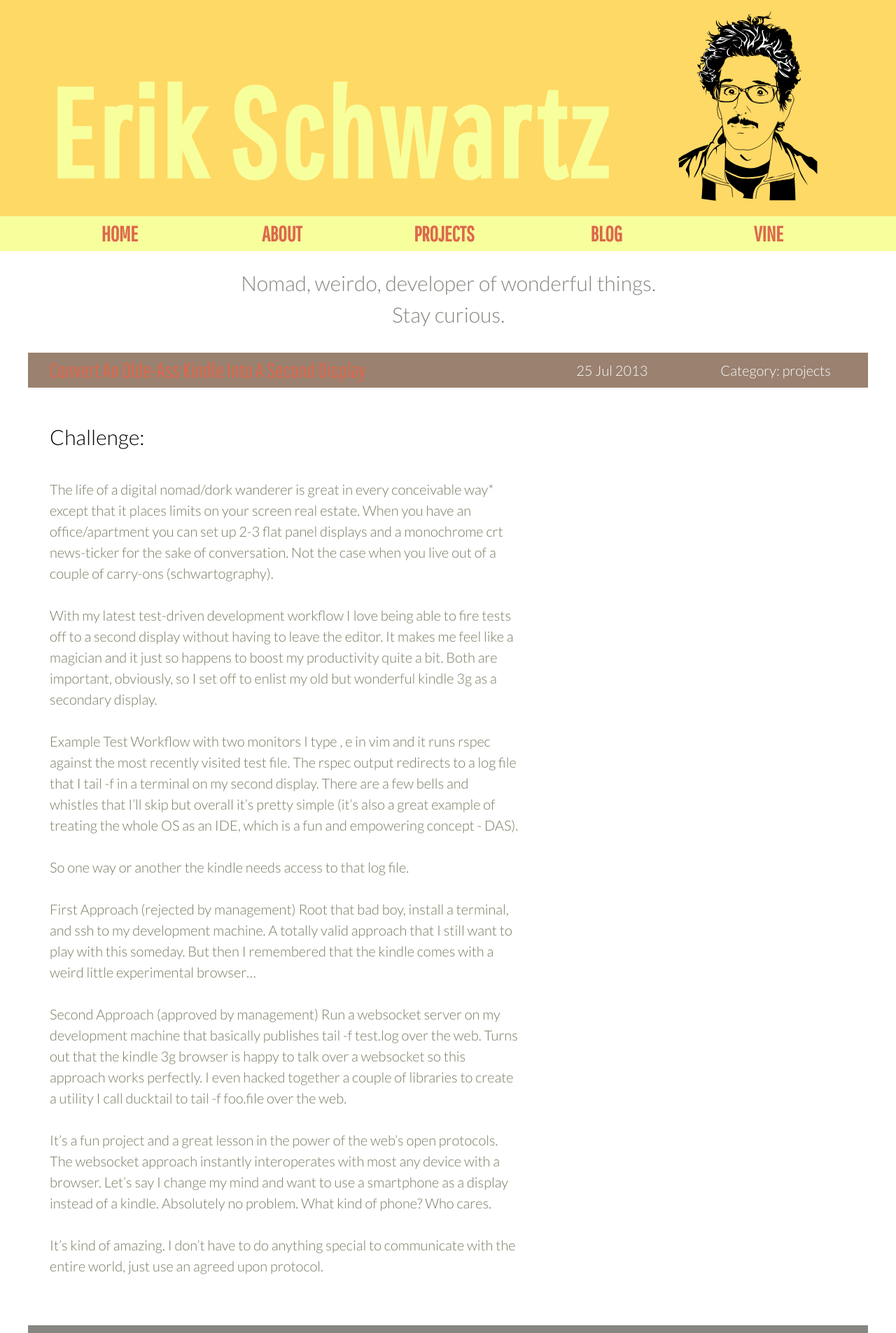
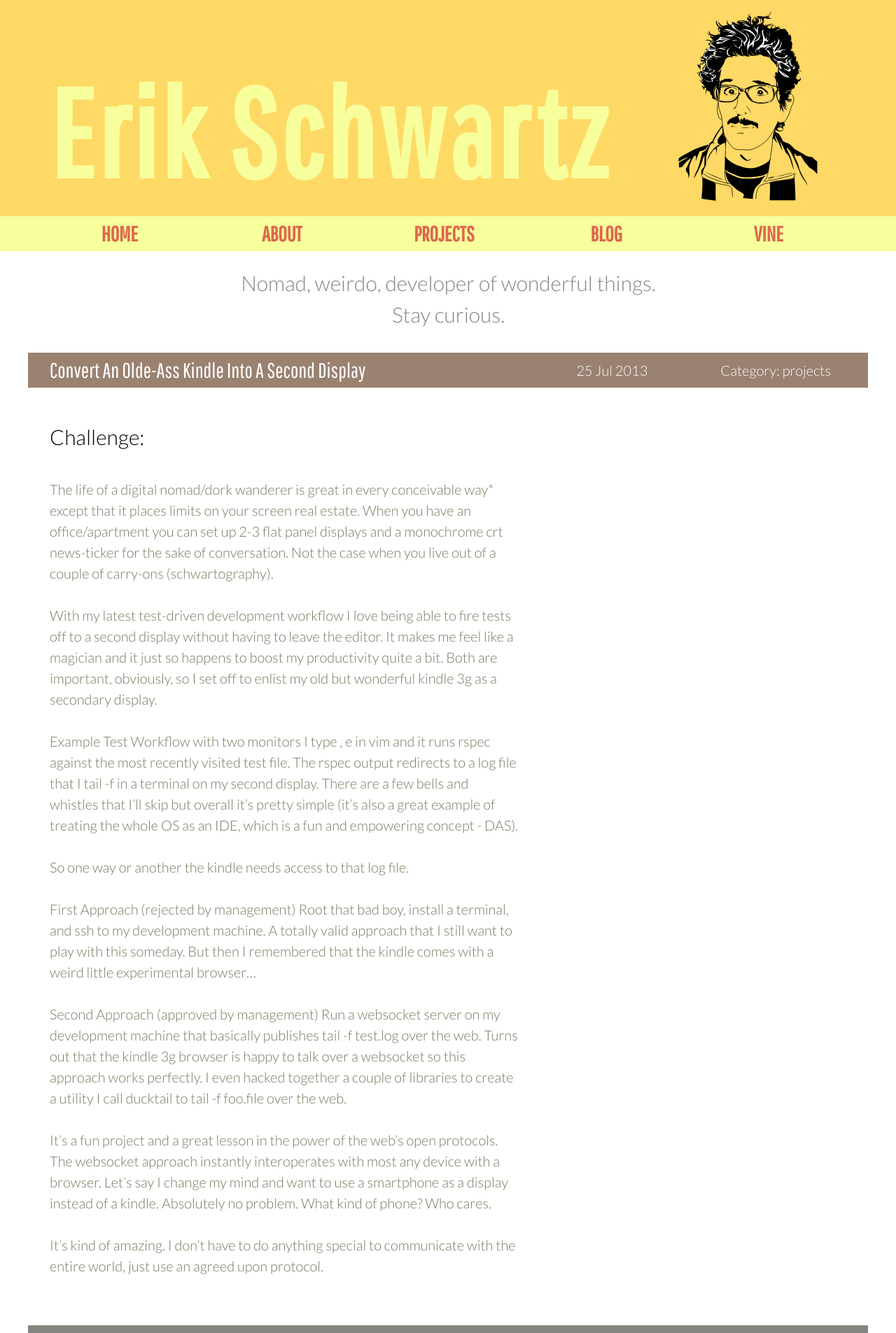
Before and after one commit to eeeschwartz/erikschwartz, a Jekyll site: the page built from index.html, in a window 1280 px wide. Shown: the top 1905 px of the page at 70% size. Built offline with Jekyll 4.4.1, drawn with Linux system fonts in a browser that asks for light colours; the list of posts is cut into pages by our own code.

Commit message:
Post link inherits color

```diff
--- a/stylesheets/screen.css
+++ b/stylesheets/screen.css
@@ -281,6 +281,10 @@ p {
 a {
   color: #dd684d;
   text-decoration: none;
+}
+
+.post-title a {
+  color: inherit;
 }
 
 /* line 57, ../sass/screen.sass */
```
